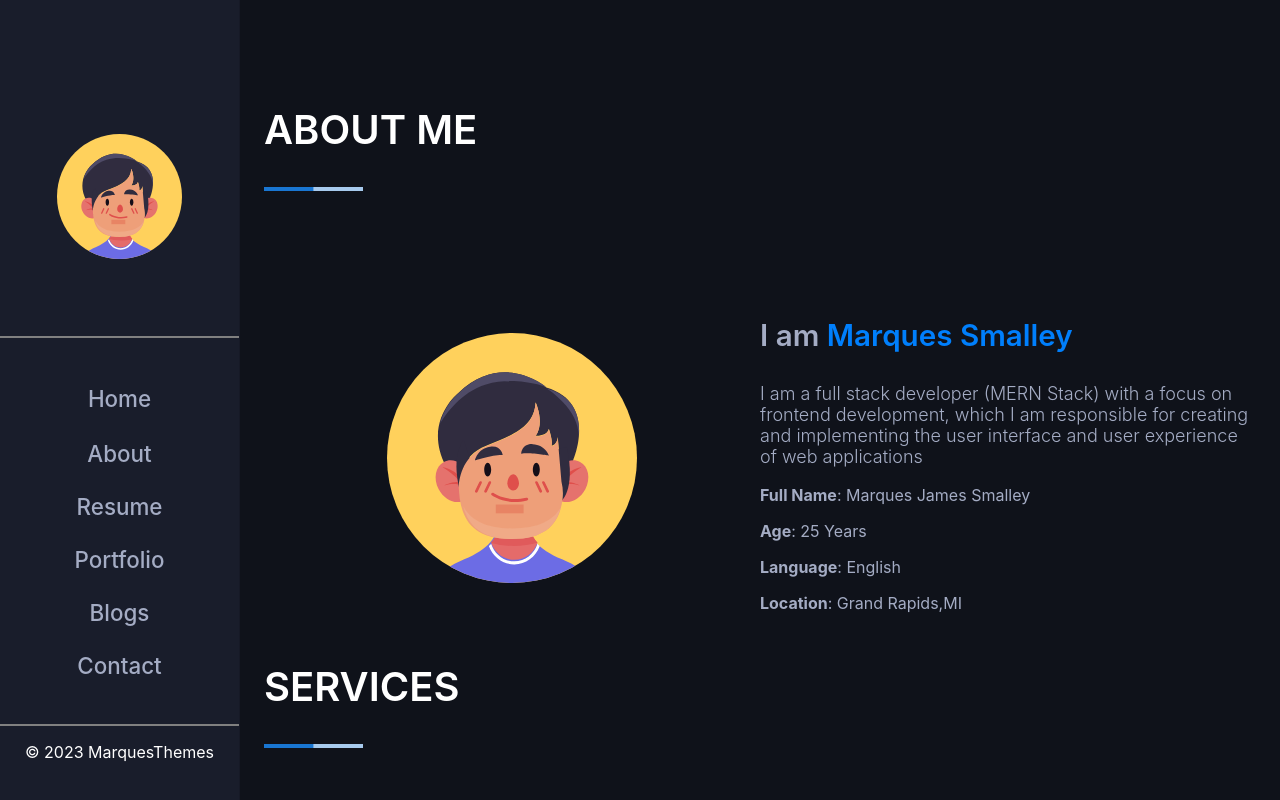
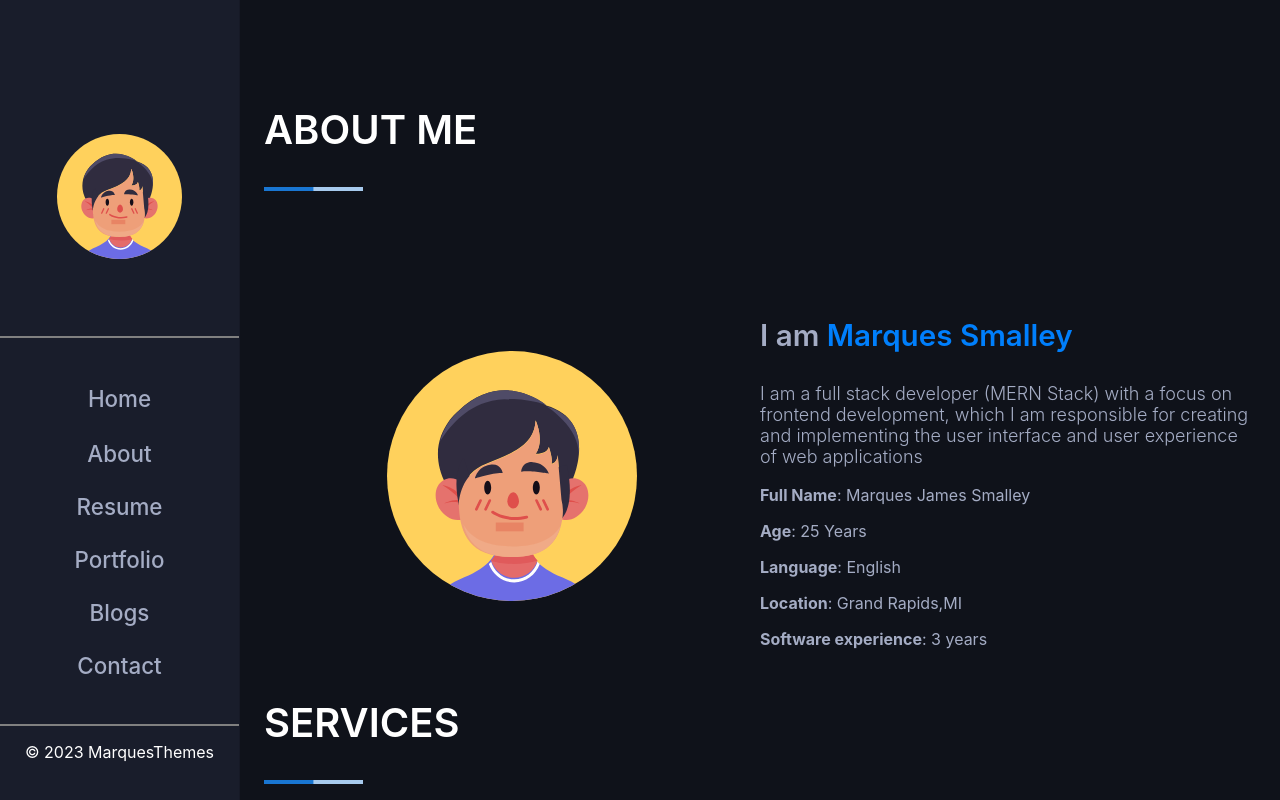
Before and after one commit to Marquessmalley/portfolio_website, a React (Create React App) app: page /portfolio_website/about in a window 1280 px wide. Shown: the top 800 px of the page. Built offline with nearby package versions, Linux system fonts and the light colour scheme.

Commit message:
updated about page

```diff
--- a/src/pages/About/About.js
+++ b/src/pages/About/About.js
@@ -84,6 +84,9 @@ const About = () => {
             <p>
               <b>Location</b>: Grand Rapids,MI
             </p>
+            <p>
+              <b>Software experience</b>: 3 years
+            </p>
           </Grid>
         </Grid>
 
```
